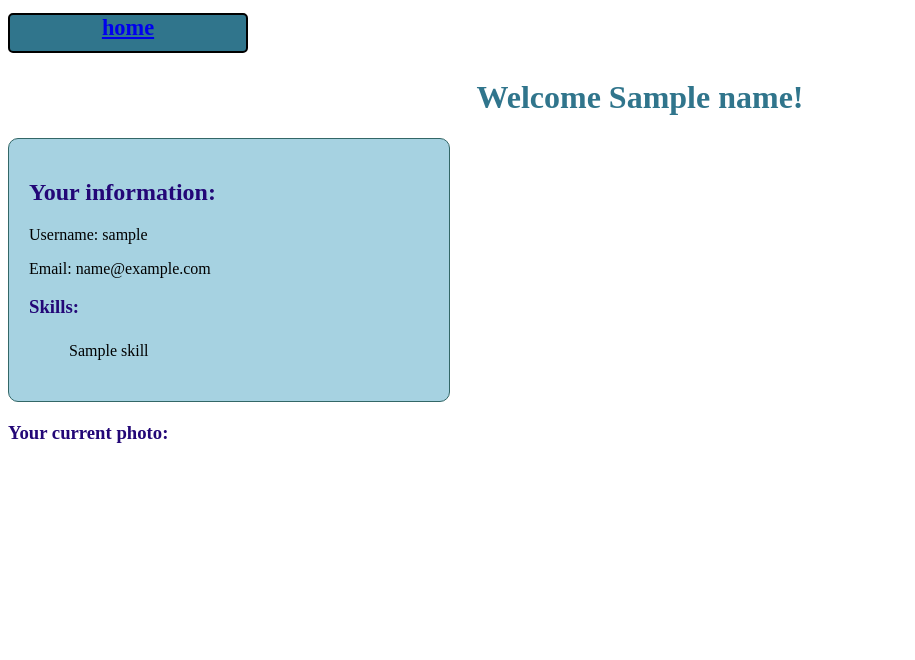
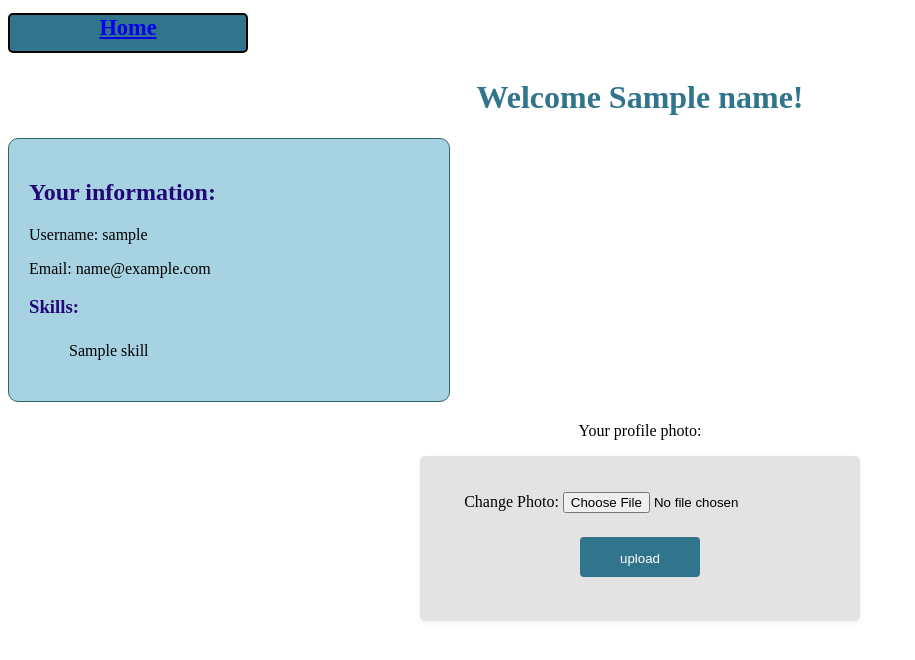
Before and after one commit to nkd03/Wendy-Works, a Flask app: template templates/account_page.html in a window 1280 px wide. Shown: the top 660 px of the page, without its empty margins (0-915 px from the left). Run offline with Flask 3, Linux system fonts and the light colour scheme; the template is opened without the code that fills it: most values are stand-ins (such as "Sample title", 1, 10 or a date in 2020).

Commit message:
Working sessions, login and logout feat

```diff
--- a/app.py
+++ b/app.py
@@ -1,5 +1,6 @@
 from flask import (Flask, render_template, make_response, url_for, request,
                    redirect, flash, session, send_from_directory, jsonify)
+from datetime import datetime
 from werkzeug.utils import secure_filename
 import bcrypt
 import pyqueries
@@ -98,19 +99,24 @@ def login():
         conn = dbi.connect()
         #sessvalue = request.cookies.get('session') working on this more
         #user_info = ...
+        #not sure how to begin a session
         result = pyqueries.login_user(conn, uname, in_pw)
         print("Result", result)
-        if result >=1:
-            flash('Welcome!')
-            return redirect(url_for('profile', uid = result))
-        elif result is False:
-            flash('Sorry, your password is incorrect, try again')
-            return redirect(url_for('login'))
-        elif result is None:
-             flash('Sorry, no username found, create an account')
-             return redirect(url_for('join'))
-
-
+        try:
+            if result >=1:
+                timestamp = datetime.now()
+                ip = str(request.remote_addr)
+                session['uid'] = result
+                pyqueries.setsession(conn,result, timestamp, ip)
+                flash('Welcome!')
+                return redirect(url_for('profile', uid = result))
+            elif result is False:
+                flash('Sorry, your password is incorrect, try again')
+                return redirect(url_for('login'))
+        except Exception as e:
+            print("Exception occurred:", e)
+            flash('Sorry, no username found, create an account')
+            return(redirect(url_for('join')))
 
 
 
@@ -125,12 +131,17 @@ def profile(uid):
     mail = information['email']
     return render_template("account_page.html", name = fname, username = usernm, email = mail, all_skills = skills)
 
+@app.route('/posts')
+def posts():
+    return render_template("create.html") #just a tester for the sessions, we can workshop this when there's a new template
 
 @app.route('/logout/')
-def after_logout():
-    flash("you've successfully logged out!")
+def logout():
+    #uid = request.args.get('uid')
+    session.pop('uid', None)
+    flash("you've logged out, please visit again soon!")
     #end the session here
-    return redirect( url_for('index') )
+    return redirect(url_for('index'))
 
 # @app.route('/formecho/', methods=['GET','POST'])
 # def formecho():
--- a/static/style.css
+++ b/static/style.css
@@ -146,6 +146,19 @@ label {
 }
 
 
+.photobox input[type="submit"] {
+    width: 120px;
+    height: 40px;
+    text-align: center;
+}
+
+.photobox input[type="file"] {
+    display: inline-block;
+}
+.photobox p{
+    text-align: center;
+}
+
 .information-box {
     border: 1px solid rgb(51, 103, 103);
     padding: 20px;
--- a/templates/account_page.html
+++ b/templates/account_page.html
@@ -19,9 +19,13 @@
     </div>
 
     <div class="photobox">
-    <h3> Your current photo: </h3>
+        <p>Your profile photo:</p>
+        <form method="post" action="" enctype="multipart/form-data">
+            <p><label>Change Photo: <input type="file" name="pic"></label></p>
+            <p><input type="submit" value="upload"></p>
+        </form>
+    </div>
 
-</div>
 </body>
 
 
--- a/templates/base.html
+++ b/templates/base.html
@@ -15,7 +15,13 @@
 {% block nav %}
 <nav>
   <ul>
-    <li><a href="{{url_for('index')}}">home</a></li>
+    {% if 'uid' not in session %}
+      <li><a href="{{ url_for('index') }}">Home</a></li>
+    {% else %}
+      <li><a href="{{ url_for('logout') }}">Logout</a></li>
+      <li><a href="{{ url_for('profile', uid=session['uid']) }}">Profile</a></li>
+      <li><a href="{{url_for('posts')}}"> Posts</a></li>
+    {% endif %}
   </ul>
 </nav>
 
```
Also changed, not shown: pyqueries.py (+9 -0 lines), wendy.sql (+19 -9 lines).
